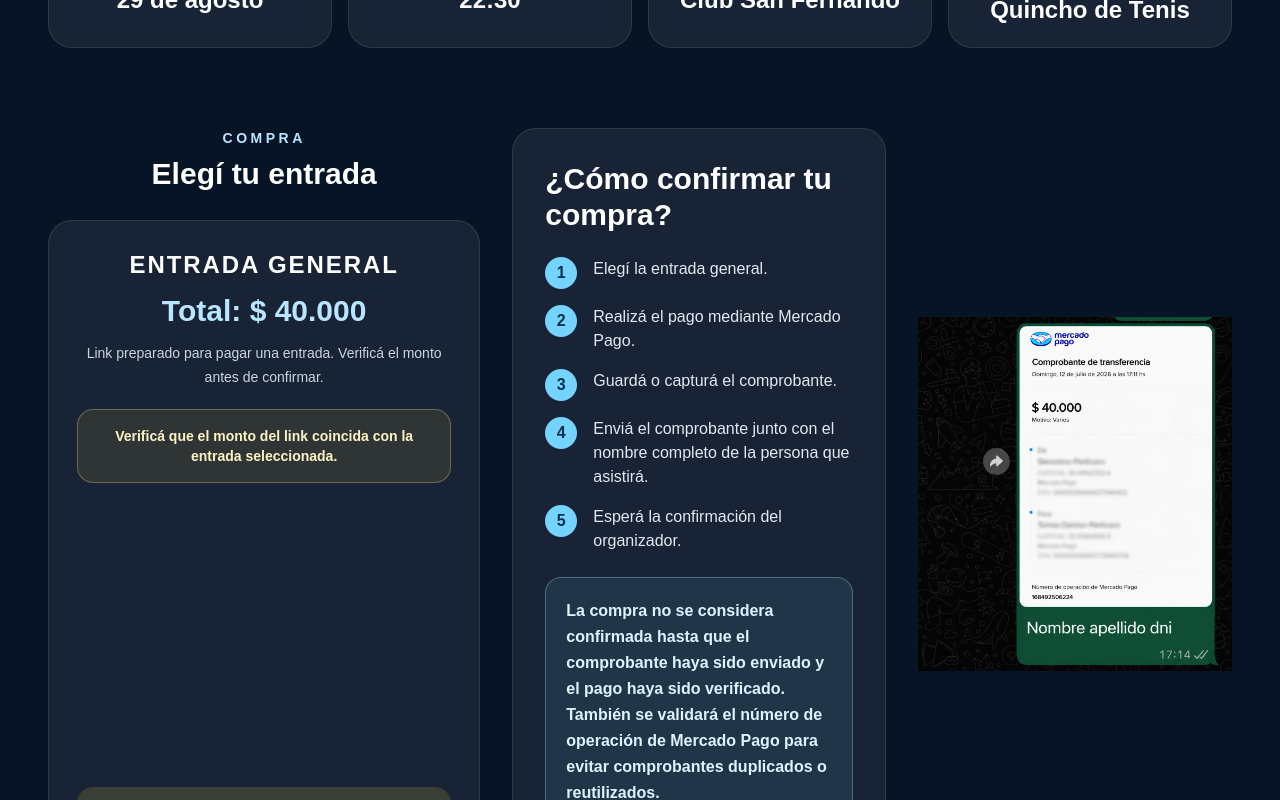
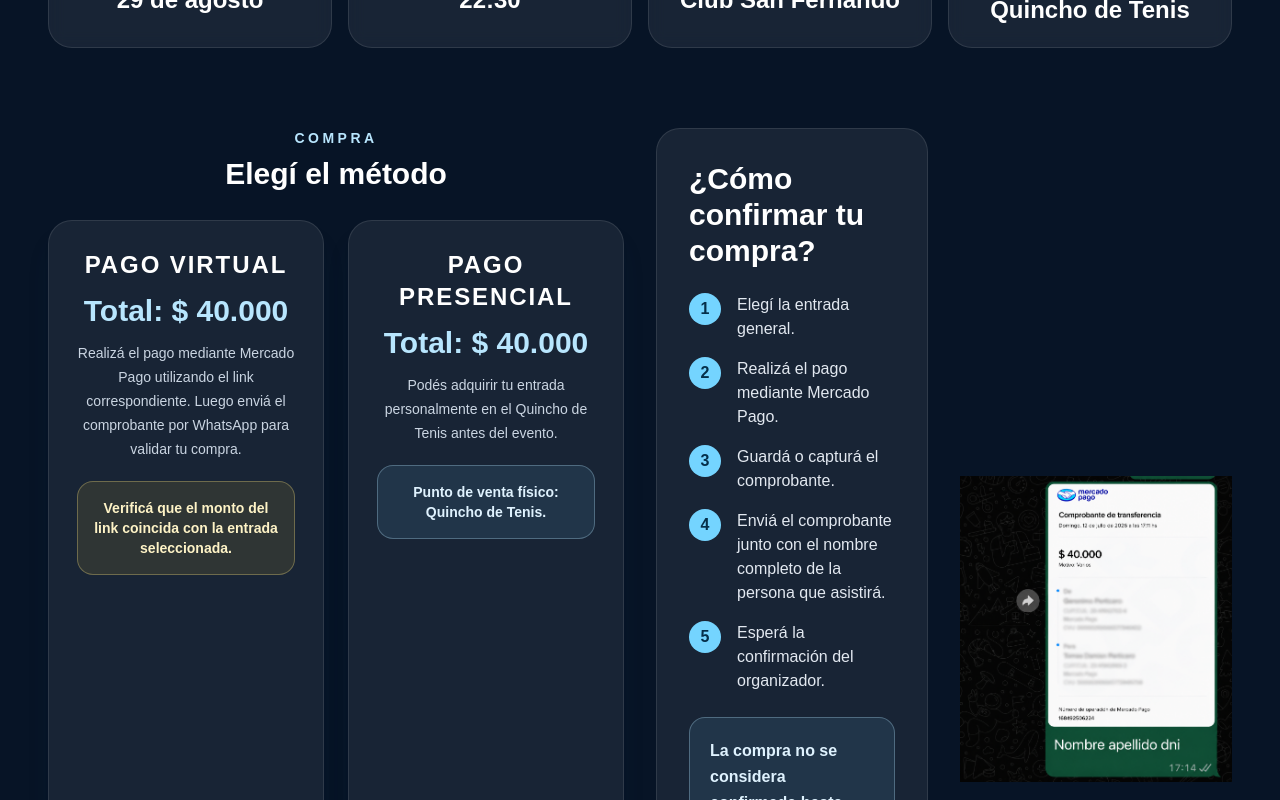
Before and after one commit to tomas1aws/entradaslalecheria, a Next.js app: page / in a window 1280 px wide. Shown: the part 660-1460 px from the top of the page. Built offline with nearby package versions, Linux system fonts and the light colour scheme.

Commit message:
Agregar métodos de compra virtual y presencial

```diff
--- a/src/components/PurchaseFlowSection.tsx
+++ b/src/components/PurchaseFlowSection.tsx
@@ -18,20 +18,21 @@ export function PurchaseFlowSection() {
 
   return (
     <section id="comprar" className="px-5 py-10 sm:px-8 lg:px-12" aria-labelledby="comprar-titulo">
-      <div className="mx-auto grid max-w-[1600px] items-start gap-8 lg:grid-cols-[1.1fr_0.95fr_0.8fr] lg:items-stretch">
-        <div className="flex h-full flex-col">
+      <div className="mx-auto grid max-w-[1600px] items-start gap-8 lg:grid-cols-4 lg:items-stretch">
+        <div className="flex h-full flex-col lg:col-span-2">
           <div className="text-center">
             <p className="text-sm font-bold uppercase tracking-[0.25em] text-sky-200">Compra</p>
-            <h2 id="comprar-titulo" className="mt-2 text-3xl font-black text-white">Elegí tu entrada</h2>
+            <h2 id="comprar-titulo" className="mt-2 text-3xl font-black text-white">Elegí el método</h2>
           </div>
 
-          <article aria-live="polite" className="mx-auto mt-7 flex w-full max-w-xl flex-1 flex-col rounded-3xl border border-white/10 bg-white/[0.07] p-5 text-center shadow-xl shadow-sky-950/20 sm:p-7 lg:max-w-none">
+          <div className="mt-7 grid flex-1 gap-6 lg:grid-cols-2">
+            <article aria-live="polite" className="flex h-full w-full flex-col rounded-3xl border border-white/10 bg-white/[0.07] p-5 text-center shadow-xl shadow-sky-950/20 sm:p-7">
               <div className="space-y-5">
                 <div>
-                <h3 className="text-2xl font-black uppercase tracking-[0.08em] text-white">Entrada general</h3>
+                  <h3 className="text-2xl font-black uppercase tracking-[0.08em] text-white">Pago virtual</h3>
                   <p className="mt-3 text-3xl font-black text-sky-200">Total: {total}</p>
                   <p className="mx-auto mt-3 max-w-md text-sm leading-6 text-slate-300">
-                  Link preparado para pagar una entrada. Verificá el monto antes de confirmar.
+                    Realizá el pago mediante Mercado Pago utilizando el link correspondiente. Luego enviá el comprobante por WhatsApp para validar tu compra.
                   </p>
                 </div>
                 <p className="rounded-2xl border border-amber-200/30 bg-amber-300/10 p-4 text-sm font-semibold text-amber-100">
@@ -48,14 +49,36 @@ export function PurchaseFlowSection() {
                     href={href}
                     target="_blank"
                     rel="noopener noreferrer"
-                  aria-label="Pagar entrada general con Mercado Pago"
-                  className="inline-flex min-h-12 w-full items-center justify-center rounded-2xl bg-sky-400 px-5 py-3 text-center font-bold text-sky-950 transition hover:bg-sky-200 focus:outline-none focus:ring-4 focus:ring-sky-200/70 sm:w-auto"
+                    aria-label="Pagar entrada con Mercado Pago"
+                    className="inline-flex min-h-12 w-full items-center justify-center rounded-2xl bg-sky-400 px-5 py-3 text-center font-bold text-sky-950 transition hover:bg-sky-200 focus:outline-none focus:ring-4 focus:ring-sky-200/70"
                   >
                     Pagar con Mercado Pago
                   </a>
                 )}
               </div>
             </article>
+
+            <article className="flex h-full w-full flex-col rounded-3xl border border-white/10 bg-white/[0.07] p-5 text-center shadow-xl shadow-sky-950/20 sm:p-7">
+              <div className="space-y-5">
+                <div>
+                  <h3 className="text-2xl font-black uppercase tracking-[0.08em] text-white">Pago presencial</h3>
+                  <p className="mt-3 text-3xl font-black text-sky-200">Total: {total}</p>
+                  <p className="mx-auto mt-3 max-w-md text-sm leading-6 text-slate-300">
+                    Podés adquirir tu entrada personalmente en el Quincho de Tenis antes del evento.
+                  </p>
+                </div>
+                <p className="rounded-2xl border border-sky-200/30 bg-sky-300/10 p-4 text-sm font-semibold text-sky-100">
+                  Punto de venta físico:<br />
+                  Quincho de Tenis.
+                </p>
+              </div>
+              <div className="mt-auto pt-6">
+                <div className="flex min-h-12 w-full items-center justify-center rounded-2xl bg-white/10 px-5 py-3 text-center font-bold text-slate-200" aria-disabled="true">
+                  Comprar en el Quincho de Tenis
+                </div>
+              </div>
+            </article>
+          </div>
         </div>
 
         <article className="flex h-full flex-col box-border rounded-3xl border border-white/10 bg-white/[0.07] p-6 sm:p-8" aria-labelledby="tutorial-titulo">
```
Lines whose indentation alone changed are shown as unchanged.
